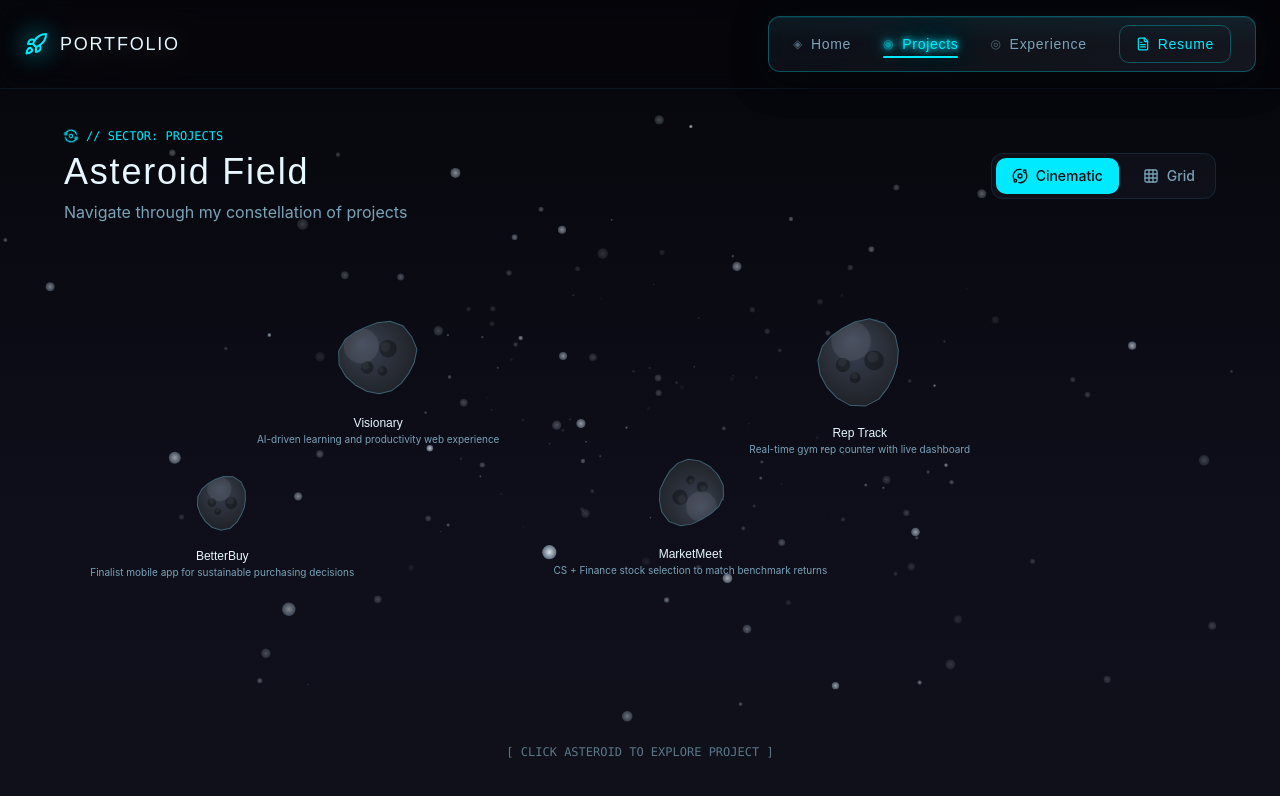
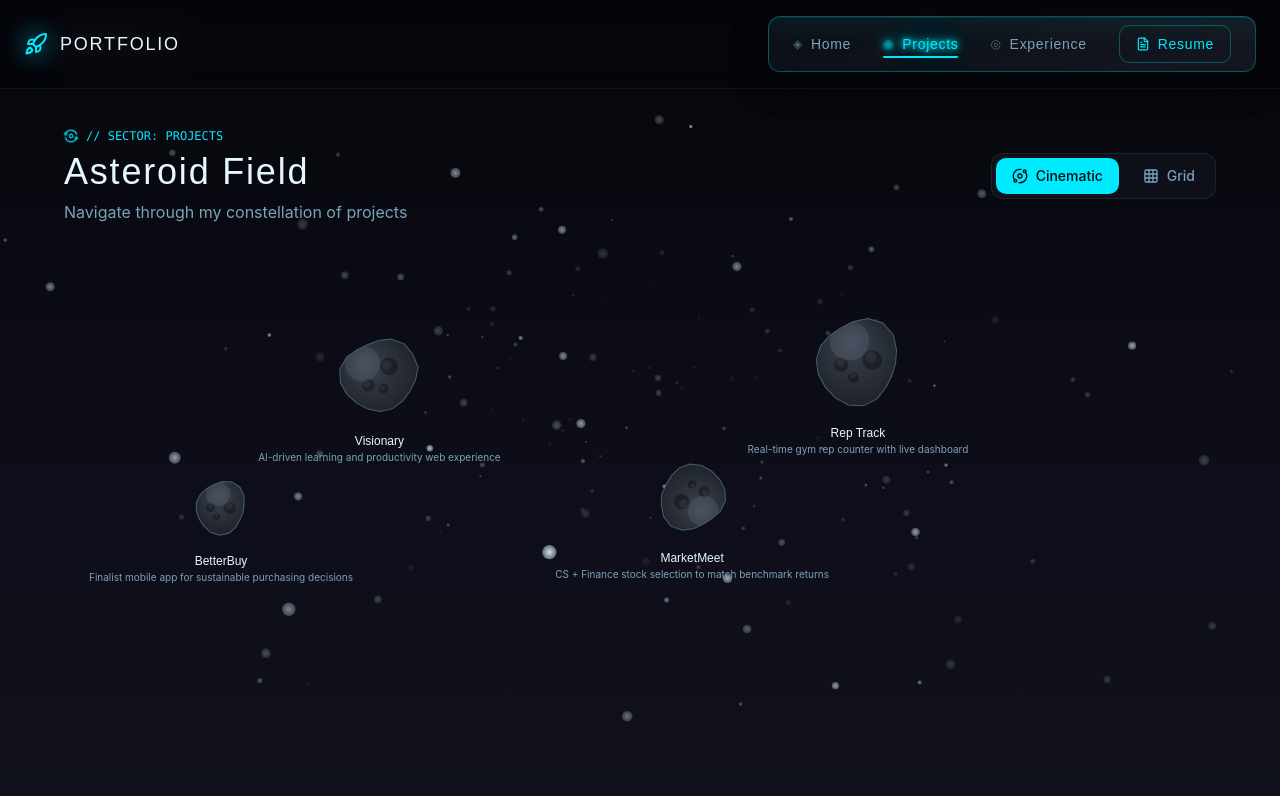
Before and after one commit to johannaresh/Johan-Portfolio, a React (Vite) app: page /#/projects in a window 1280 px wide. Shown: the top 796 px of the page. Built offline with nearby package versions, Linux system fonts and the light colour scheme; the HTML template or start-up script is replaced by a standard one.

Commit message:
Update AsteroidField.tsx

```diff
--- a/src/components/AsteroidField.tsx
+++ b/src/components/AsteroidField.tsx
@@ -804,7 +804,6 @@ const centroid = (poly: Pt[]) => {
           </div>
 
           <div className="py-4 flex justify-center pointer-events-none">
-            <p className="text-xs text-muted-foreground/70 font-mono">[ CLICK ASTEROID TO EXPLORE PROJECT ]</p>
           </div>
         </div>
       </div>
```
